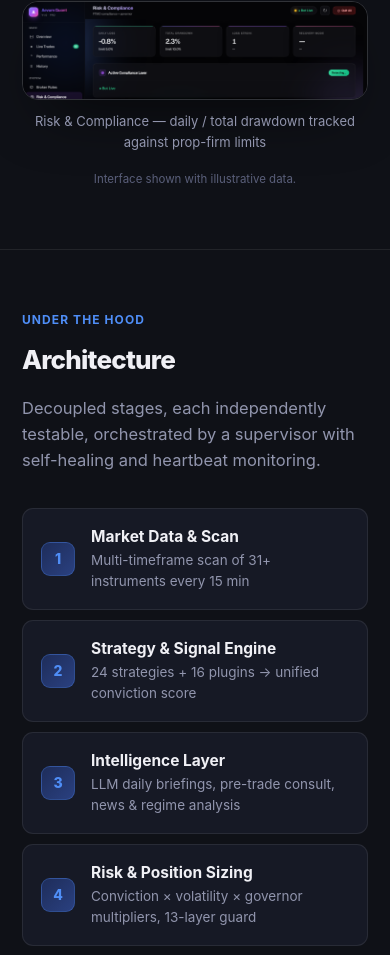
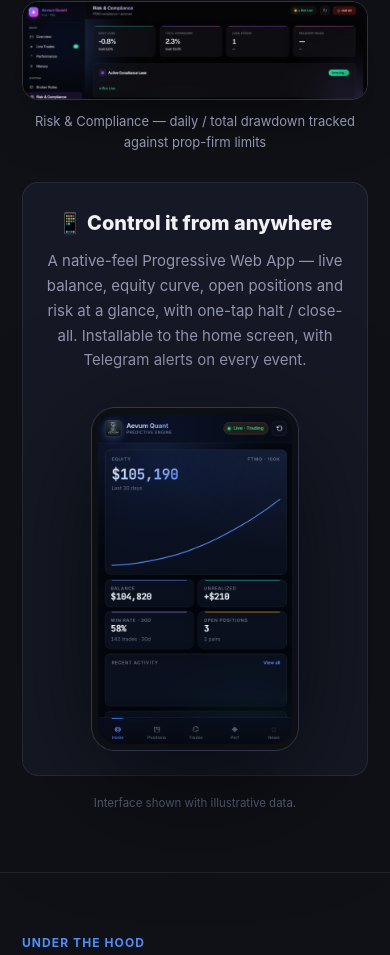
Before and after one commit to GeorgasP/aevumquant, a plain HTML site: page index.html in a window 390 px wide. Shown: the part 3108-4063 px from the top of the page. Drawn offline with Linux system fonts and the light colour scheme.

Commit message:
Add mobile PWA screenshot (phone frame) to platform showcase
Co-Authored-By: Claude Opus 4.8 <noreply@anthropic.com>

```diff
--- a/index.html
+++ b/index.html
@@ -123,6 +123,11 @@ section{padding:60px 0;border-top:1px solid var(--bd)}
 .shots img{width:100%;border-radius:var(--r);border:1px solid var(--bd2);display:block;box-shadow:0 26px 64px -26px rgba(0,0,0,.8)}
 .shots figcaption{font-size:13px;color:var(--mu);margin-top:11px;text-align:center}
 .shots-note{font-size:11.5px;color:var(--hi);text-align:center;margin-top:18px}
+.mobile-row{display:grid;grid-template-columns:1fr auto;gap:34px;align-items:center;margin-top:30px;background:var(--sf);border:1px solid var(--bd);border-radius:var(--r);padding:28px 32px}
+.mobile-row .phone{width:248px;justify-self:center;filter:drop-shadow(0 30px 60px rgba(0,0,0,.6))}
+.mobile-row h3{font-size:20px;font-weight:800;margin-bottom:10px}
+.mobile-row p{color:var(--mu);font-size:15px;line-height:1.65}
+@media(max-width:640px){.mobile-row{grid-template-columns:1fr;text-align:center;padding:24px 22px}.mobile-row .phone{width:208px}}
 
 /* private note */
 .note{background:linear-gradient(135deg,rgba(79,142,247,.08),rgba(108,92,231,.08));border:1px solid rgba(79,142,247,.25);border-radius:var(--r);padding:26px}
@@ -218,6 +223,13 @@ footer{border-top:1px solid var(--bd);padding:40px 0 60px;text-align:center}
         <img src="shot_risk.png" alt="Aevum Quant dashboard — risk and compliance with FTMO drawdown limits" loading="lazy">
         <figcaption>Risk &amp; Compliance — daily / total drawdown tracked against prop-firm limits</figcaption>
       </figure>
+    </div>
+    <div class="mobile-row">
+      <div>
+        <h3>📱 Control it from anywhere</h3>
+        <p>A native-feel Progressive Web App — live balance, equity curve, open positions and risk at a glance, with one-tap halt / close-all. Installable to the home screen, with Telegram alerts on every event.</p>
+      </div>
+      <img class="phone" src="shot_mobile.png" alt="Aevum Quant mobile PWA control app">
     </div>
     <p class="shots-note">Interface shown with illustrative data.</p>
   </div>
```
Also changed, not shown: shot_mobile.png (added).
